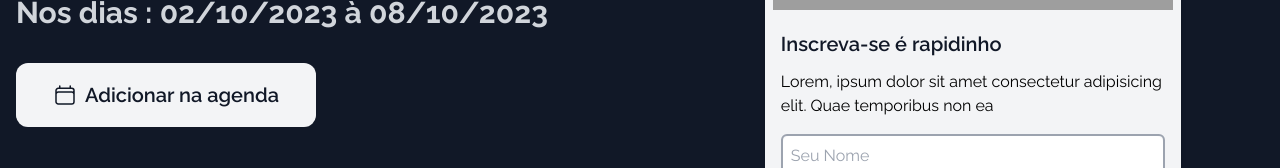
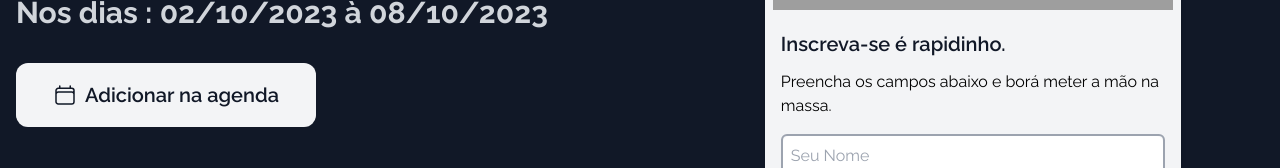
Before and after one commit to rogeriorioli/workshop, a Next.js app: page / in a window 1280 px wide. Shown: the part 391-559 px from the top of the page. Built offline with nearby package versions, Linux system fonts and the light colour scheme; grey boxes are pictures that could not be loaded.

Commit message:
git add og image

```diff
--- a/src/app/components/Form/index.tsx
+++ b/src/app/components/Form/index.tsx
@@ -13,17 +13,13 @@ export default function Form() {
 
   const handleFormSubmit = async (e: FormEvent) => {
     e.preventDefault();
+
     const data = {
       email: emailRef.current?.value,
       name: nameRef.current?.value,
     };
 
-    if (emailRef.current?.value === "" && nameRef.current?.value === "") {
-      setMessage({
-        messsage: "os campos devem ser preenchidos",
-        cssClass: "text-red-900 bg-red-100 border-red-400",
-      });
-    } else {
+    if (emailRef.current?.value !== "" && nameRef.current?.value !== "") {
       const subscriber = await axios
         .post("/api/signup", data)
         .then((success) => {
@@ -33,6 +29,11 @@ export default function Form() {
             cssClass: "text-green-900 bg-green-100 border-green-400",
           });
         });
+    } else {
+      setMessage({
+        messsage: "Os campos devem ser preenchidos",
+        cssClass: "text-red-900 bg-red-100 border-red-400",
+      });
     }
   };
   return (
@@ -43,13 +44,10 @@ export default function Form() {
         <Video />
         <div className="p-2">
           <h2 className="text-xl font-semibold text-gray-900 my-3">
-            Inscreva-se é rapidinho
+            Inscreva-se é rapidinho.
           </h2>
-          <p>
-            Lorem, ipsum dolor sit amet consectetur adipisicing elit. Quae
-            temporibus non ea
-          </p>
-          <form className="flex flex-col py-4">
+          <p>Preencha os campos abaixo e borá meter a mão na massa.</p>
+          <form className="flex flex-col py-4" onSubmit={handleFormSubmit}>
             <div className="mb-3 border-2 border-gray-400 rounded-md">
               <input
                 type="text"
@@ -70,7 +68,6 @@ export default function Form() {
             </div>
             <div>
               <button
-                onClick={handleFormSubmit}
                 type="submit"
                 className="bg-gray-900 text-white font-semibold uppercase text-center p-4 w-full"
               >
--- a/src/app/components/Video/index.tsx
+++ b/src/app/components/Video/index.tsx
@@ -9,6 +9,7 @@ const Video: React.FC = () => {
         className={styles.responsiveFrame}
         width="100%"
         height="350"
+        loading="lazy"
         src="https://www.youtube.com/embed/qG394_8FmCc"
         title="Iniciando um projeto NodeJs , Express com Typescript [PART 1]"
         allow="accelerometer; autoplay; clipboard-write; encrypted-media; gyroscope; picture-in-picture; web-share"
```
